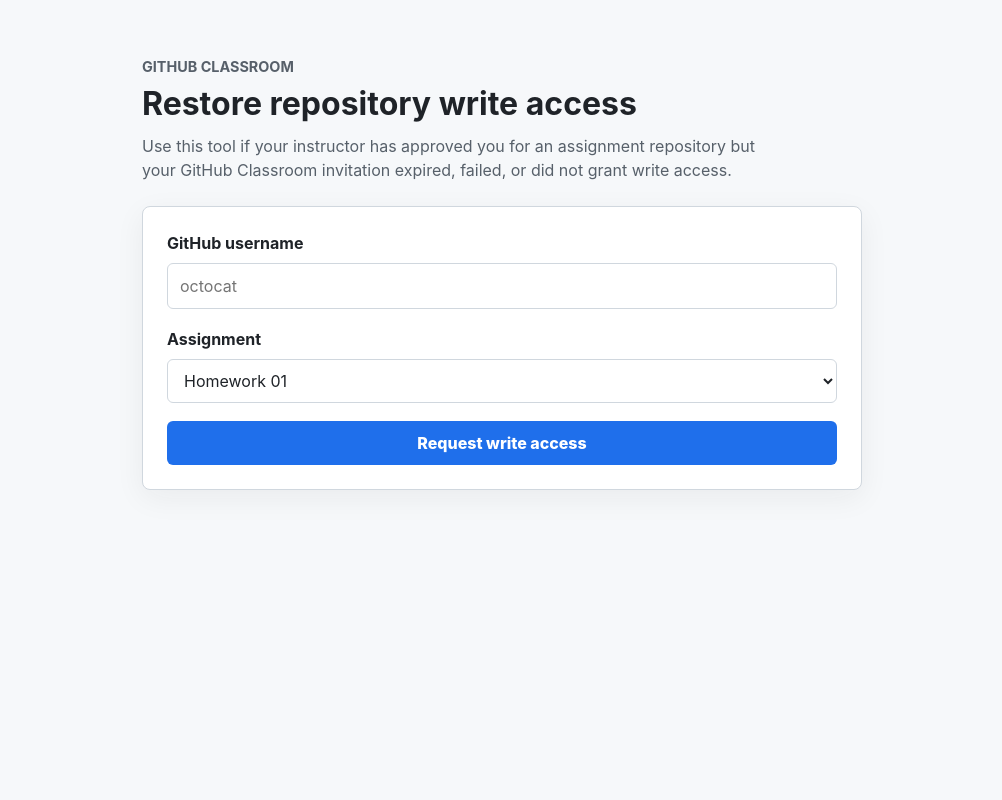
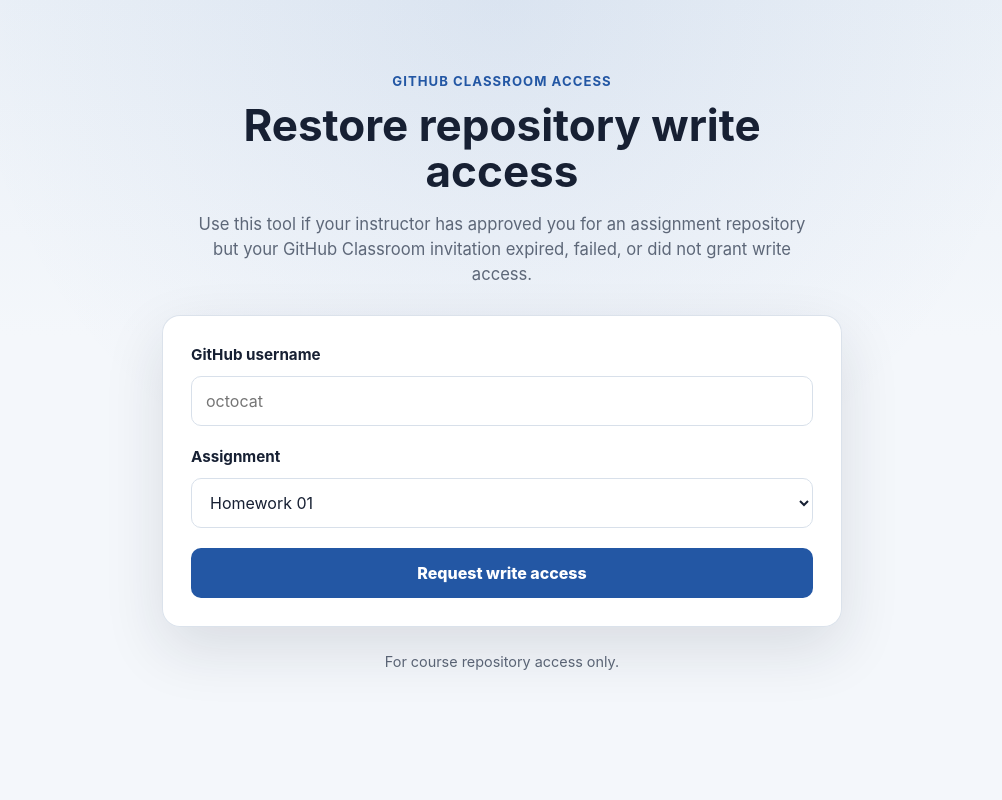
Before and after one commit to Gchism94/github-classroom-reinvite-app, a FastAPI app: page / in a window 1280 px wide. Shown: the whole page, without its empty margins (138-1140 px from the left). Run offline with FastAPI, Linux system fonts and the light colour scheme.

Commit message:
Clean up visuals

```diff
--- a/static/styles.css
+++ b/static/styles.css
@@ -1,16 +1,24 @@
 :root {
   color-scheme: light;
-  --bg: #f6f8fa;
-  --panel: #ffffff;
-  --text: #1f2328;
-  --muted: #57606a;
-  --border: #d0d7de;
-  --accent: #1f6feb;
-  --accent-strong: #0a53be;
-  --success-bg: #dafbe1;
-  --success-border: #4ac26b;
-  --error-bg: #ffebe9;
-  --error-border: #ff8182;
+  --color-bg: #f4f7fb;
+  --color-bg-accent: #eaf0f7;
+  --color-surface: #ffffff;
+  --color-text: #172033;
+  --color-muted: #5d6778;
+  --color-border: #d8e0ea;
+  --color-border-strong: #bcc8d8;
+  --color-primary: #2357a4;
+  --color-primary-hover: #183f7b;
+  --color-primary-focus: rgba(35, 87, 164, 0.22);
+  --color-success-bg: #edf8f1;
+  --color-success-border: #2f8f58;
+  --color-success-text: #174f31;
+  --color-error-bg: #fff0f0;
+  --color-error-border: #c83f49;
+  --color-error-text: #7d1d26;
+  --shadow-card: 0 22px 60px rgba(23, 32, 51, 0.12);
+  --radius-card: 18px;
+  --radius-control: 10px;
 }
 
 * {
@@ -20,59 +28,70 @@
 body {
   margin: 0;
   min-height: 100vh;
-  background: var(--bg);
-  color: var(--text);
+  background:
+    radial-gradient(circle at top, rgba(35, 87, 164, 0.08), transparent 34rem),
+    linear-gradient(180deg, var(--color-bg-accent), var(--color-bg) 42%);
+  color: var(--color-text);
   font-family: -apple-system, BlinkMacSystemFont, "Segoe UI", sans-serif;
   line-height: 1.5;
 }
 
 .page {
-  width: min(100% - 32px, 720px);
+  width: min(100% - 32px, 680px);
   margin: 0 auto;
-  padding: 56px 0;
+  padding: 72px 0 36px;
 }
 
-.intro {
-  margin-bottom: 24px;
+.hero {
+  margin-bottom: 28px;
+  text-align: center;
 }
 
 .eyebrow {
-  margin: 0 0 8px;
-  color: var(--muted);
-  font-size: 0.9rem;
+  margin: 0 0 10px;
+  color: var(--color-primary);
+  font-size: 0.82rem;
   font-weight: 700;
+  letter-spacing: 0.08em;
   text-transform: uppercase;
 }
 
 h1 {
-  margin: 0 0 12px;
-  font-size: 2rem;
-  line-height: 1.15;
+  margin: 0;
+  font-size: 2.75rem;
+  line-height: 1.05;
   letter-spacing: 0;
 }
 
-.intro p:last-child {
-  margin: 0;
-  max-width: 62ch;
-  color: var(--muted);
+.subtitle {
+  max-width: 58ch;
+  margin: 18px auto 0;
+  color: var(--color-muted);
+  font-size: 1.04rem;
+}
+
+.form-card {
+  padding: 28px;
+  background: rgba(255, 255, 255, 0.96);
+  border: 1px solid rgba(216, 224, 234, 0.92);
+  border-radius: var(--radius-card);
+  box-shadow: var(--shadow-card);
+  backdrop-filter: blur(10px);
 }
 
 .request-form {
   display: grid;
-  gap: 18px;
-  padding: 24px;
-  background: var(--panel);
-  border: 1px solid var(--border);
-  border-radius: 8px;
-  box-shadow: 0 8px 30px rgba(31, 35, 40, 0.06);
+  gap: 20px;
 }
 
 .field {
   display: grid;
-  gap: 8px;
+  gap: 9px;
 }
 
 label {
+  color: var(--color-text);
+  font-size: 0.95rem;
   font-weight: 700;
 }
 
@@ -80,73 +99,111 @@ input,
 select,
 button {
   width: 100%;
-  min-height: 44px;
-  border-radius: 6px;
+  min-height: 50px;
+  border-radius: var(--radius-control);
   font: inherit;
 }
 
 input,
 select {
-  border: 1px solid var(--border);
-  padding: 10px 12px;
+  border: 1px solid var(--color-border);
+  padding: 12px 14px;
   background: #ffffff;
-  color: var(--text);
+  color: var(--color-text);
+  transition: border-color 160ms ease, box-shadow 160ms ease;
 }
 
 input:focus,
-select:focus,
+select:focus {
+  border-color: var(--color-primary);
+  box-shadow: 0 0 0 4px var(--color-primary-focus);
+  outline: 0;
+}
+
 button:focus {
-  outline: 3px solid rgba(31, 111, 235, 0.2);
+  box-shadow: 0 0 0 4px var(--color-primary-focus);
+  outline: 0;
+}
+
+input:focus-visible,
+select:focus-visible,
+button:focus-visible {
+  outline: 2px solid var(--color-primary);
   outline-offset: 2px;
 }
 
 button {
   border: 0;
-  padding: 10px 16px;
-  background: var(--accent);
+  padding: 12px 18px;
+  background: var(--color-primary);
   color: #ffffff;
   font-weight: 800;
   cursor: pointer;
+  transition: background 160ms ease, transform 160ms ease, box-shadow 160ms ease;
 }
 
 button:hover {
-  background: var(--accent-strong);
+  background: var(--color-primary-hover);
+  transform: translateY(-1px);
+  box-shadow: 0 12px 22px rgba(35, 87, 164, 0.18);
 }
 
-.message {
-  margin-top: 18px;
-  padding: 14px 16px;
-  border-left: 4px solid;
-  border-radius: 6px;
-  background: var(--panel);
+button:active {
+  transform: translateY(0);
+  box-shadow: none;
 }
 
-.success {
-  border-color: var(--success-border);
-  background: var(--success-bg);
+.alert {
+  display: grid;
+  gap: 4px;
+  margin-top: 18px;
+  padding: 16px 18px;
+  border: 1px solid;
+  border-left-width: 5px;
+  border-radius: 12px;
 }
 
-.error {
-  border-color: var(--error-border);
-  background: var(--error-bg);
+.alert-success {
+  border-color: var(--color-success-border);
+  background: var(--color-success-bg);
+  color: var(--color-success-text);
+}
+
+.alert-error {
+  border-color: var(--color-error-border);
+  background: var(--color-error-bg);
+  color: var(--color-error-text);
 }
 
 code {
   font-family: ui-monospace, SFMono-Regular, Consolas, "Liberation Mono", monospace;
   font-size: 0.95em;
+  overflow-wrap: anywhere;
+}
+
+.footer-note {
+  margin-top: 24px;
+  color: var(--color-muted);
+  font-size: 0.9rem;
+  text-align: center;
 }
 
 @media (max-width: 520px) {
   .page {
-    width: min(100% - 24px, 720px);
-    padding: 32px 0;
+    width: min(100% - 24px, 680px);
+    padding: 42px 0 28px;
+  }
+
+  .subtitle {
+    font-size: 1rem;
   }
 
   h1 {
-    font-size: 1.65rem;
+    font-size: 2.15rem;
   }
 
-  .request-form {
-    padding: 18px;
+  .form-card {
+    padding: 20px;
+    border-radius: 14px;
   }
 }
--- a/templates/index.html
+++ b/templates/index.html
@@ -8,16 +8,17 @@
   </head>
   <body>
     <main class="page">
-      <section class="intro">
-        <p class="eyebrow">GitHub Classroom</p>
-        <h1>Restore repository write access</h1>
-        <p>
+      <section class="hero" aria-labelledby="page-title">
+        <p class="eyebrow">GitHub Classroom Access</p>
+        <h1 id="page-title">Restore repository write access</h1>
+        <p class="subtitle">
           Use this tool if your instructor has approved you for an assignment
           repository but your GitHub Classroom invitation expired, failed, or
           did not grant write access.
         </p>
       </section>
 
+      <section class="form-card" aria-label="Repository access request">
         <form method="post" action="/" class="request-form">
           <div class="field">
             <label for="username">GitHub username</label>
@@ -49,18 +50,25 @@
 
           <button type="submit">Request write access</button>
         </form>
+      </section>
 
       {% if success %}
-        <div class="message success" role="status">
-          <strong>Success.</strong> {{ success }} Repository: <code>{{ repo }}</code>
+        <div class="alert alert-success" role="status">
+          <strong>Success.</strong>
+          <span>{{ success }} Repository: <code>{{ repo }}</code></span>
         </div>
       {% endif %}
 
       {% if error %}
-        <div class="message error" role="alert">
-          <strong>Request not completed.</strong> {{ error }}
+        <div class="alert alert-error" role="alert">
+          <strong>Request not completed.</strong>
+          <span>{{ error }}</span>
         </div>
       {% endif %}
+
+      <footer class="footer-note">
+        For course repository access only.
+      </footer>
     </main>
   </body>
 </html>
```
Lines whose indentation alone changed are shown as unchanged.
